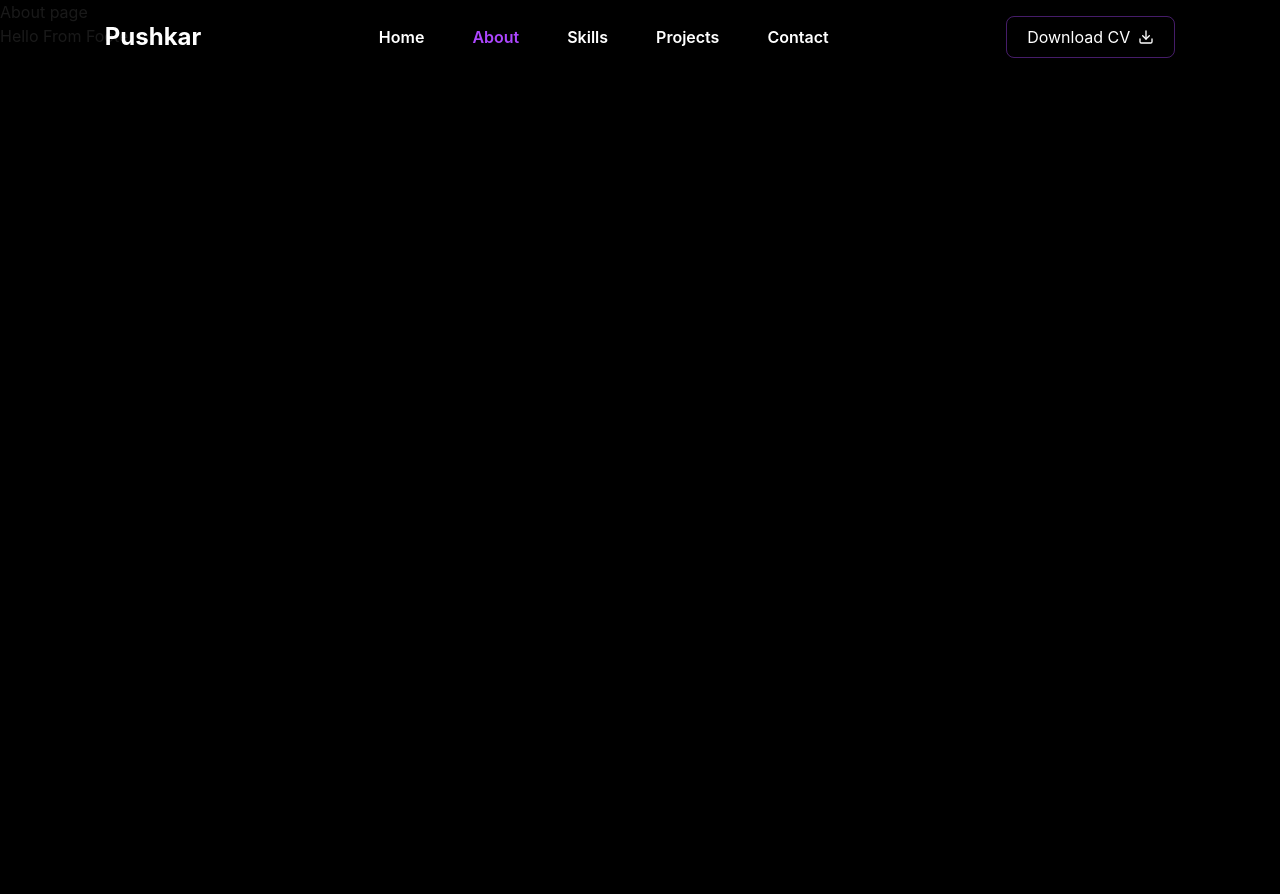
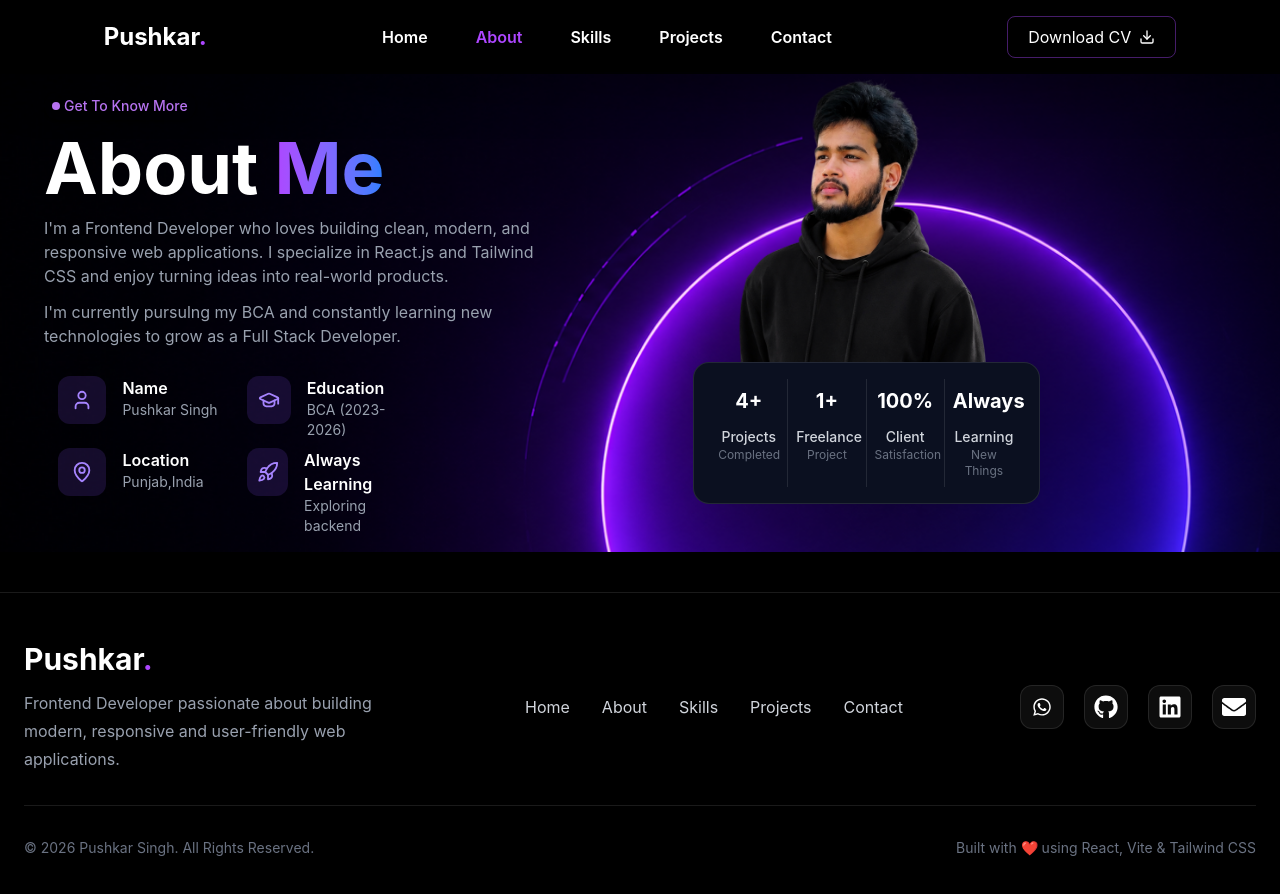
Before and after one commit to impushkr/portfolio, a React (Vite) app: page /about in a window 1280 px wide. Shown: the top 894 px of the page. Before the commit the page ends 800 px from the top, so only its background shows below. Built offline with nearby package versions, Linux system fonts and the light colour scheme.

Commit message:
about page updated

```diff
--- a/src/components/About.jsx
+++ /dev/null
@@ -1,8 +0,0 @@
-
-
-
-export default function About(){
-    return(<>
-    <h1>About page</h1>
-    </>)
-}
--- a/src/components/Footer.jsx
+++ b/src/components/Footer.jsx
@@ -1,8 +1,105 @@
+import { FaWhatsapp, FaGithub, FaLinkedin, FaEnvelope } from "react-icons/fa";
 
+const Footer = () => {
+  return (
+    <footer className="border-t border-white/10 mt-10 ">
+      <div className="max-w-7xl mx-auto px-6 py-12">
+        {/* Top */}
+        <div className="flex flex-col md:flex-row justify-between items-center gap-10">
+          {/* Left */}
+          <div>
+            <h2 className="text-3xl font-bold">
+              Pushkar
+              <span className="text-purple-500">.</span>
+            </h2>
 
-export default function Footer(){
-    return(<>
+            <p className="text-gray-400 mt-3 max-w-sm leading-7">
+              Frontend Developer passionate about building modern, responsive
+              and user-friendly web applications.
+            </p>
+          </div>
 
-    <h1>Hello From Footer</h1>
-    </>)
-}
+          {/* Navigation */}
+          <ul className="flex flex-wrap justify-center gap-8 text-gray-300">
+            <li>
+              <a href="/" className="hover:text-purple-400 transition">
+                Home
+              </a>
+            </li>
+
+            <li>
+              <a href="/about" className="hover:text-purple-400 transition">
+                About
+              </a>
+            </li>
+
+            <li>
+              <a href="/skills" className="hover:text-purple-400 transition">
+                Skills
+              </a>
+            </li>
+
+            <li>
+              <a href="/projects" className="hover:text-purple-400 transition">
+                Projects
+              </a>
+            </li>
+
+            <li>
+              <a href="/contact" className="hover:text-purple-400 transition">
+                Contact
+              </a>
+            </li>
+          </ul>
+
+          {/* Socials */}
+          <div className="flex gap-5 text-2xl">
+            <a
+              href="https:/wa.me/+916239799932"
+              className="w-11 h-11 rounded-xl bg-white/5 border border-white/10 flex justify-center items-center hover:bg-purple-600 transition"
+            >
+              <FaWhatsapp className="md:size-4 xl:size-5" />
+            </a>
+
+            <a
+              href="https://github.com/impushkr"
+              className="w-11 h-11 rounded-xl bg-white/5 border border-white/10 flex justify-center items-center hover:bg-purple-600 transition"
+            >
+              <FaGithub />
+            </a>
+
+            <a
+              href="https://linkedin.com/in/pushkar-singh-2572542b1"
+              className="w-11 h-11 rounded-xl bg-white/5 border border-white/10 flex justify-center items-center hover:bg-purple-600 transition"
+            >
+              <FaLinkedin />
+            </a>
+
+            <a
+              href="mailto:pushkar-singh@zohomail.in"
+              className="w-11 h-11 rounded-xl bg-white/5 border border-white/10 flex justify-center items-center hover:bg-purple-600 transition"
+            >
+              <FaEnvelope />
+            </a>
+          </div>
+        </div>
+
+        {/* Divider */}
+
+        <div className="h-px bg-white/10 my-8"></div>
+
+        {/* Bottom */}
+
+        <div className="flex flex-col md:flex-row justify-between items-center gap-4 text-gray-500 text-sm">
+          <p>
+            © {new Date().getFullYear()} Pushkar Singh. All Rights Reserved.
+          </p>
+
+          <p>Built with ❤️ using React, Vite & Tailwind CSS</p>
+        </div>
+      </div>
+    </footer>
+  );
+};
+
+export default Footer;
--- a/src/components/Hero.jsx
+++ b/src/components/Hero.jsx
@@ -53,11 +53,11 @@ export default function Hero() {
                 Contact Me <FiMail className="size-5 md:size-4 lg:size-5 " />
               </a>
             </div>
-            <div className="flex justify-center gap-5 pl-3 xl:w-[12vw] mt-2 lg:pl-7 xl:pr-14">
+            {/* <div className="flex justify-center gap-5 pl-3 xl:w-[12vw] mt-2 lg:pl-7 xl:pr-14">
               <a href="https:/wa.me/+916239799932"><FaWhatsapp className="md:size-4 xl:size-5"/></a>
               <a href="https://linkedin.com/in/impushkar"><FaLinkedin className="size-5 md:size-4 xl:size-5"/></a>
               <a href="https://github.com/impushkr"><FaGithub className="md:size-4 xl:size-5"/></a>
-            </div>
+            </div> */}
           </div>
         </div>
 
@@ -96,11 +96,11 @@ export default function Hero() {
                 Contact Me <FiMail className="size-5" />
               </a>
             </div>
-            <div className="flex justify-center gap-5 pl-3 w-[90vw] mt-2">
+            {/* <div className="flex justify-center gap-5 pl-3 w-[90vw] mt-2">
               <a href="https:/wa.me/+916239799932"><FaWhatsapp className="size-5"/></a>
               <a href="https://linkedin.com/in/impushkar"><FaLinkedin className="size-5"/></a>
               <a href="https://github.com/impushkr"><FaGithub className="size-5"/></a>
-            </div>
+            </div> */}
           </div>
       </section>
     </>
--- a/src/components/Navbar.jsx
+++ b/src/components/Navbar.jsx
@@ -17,7 +17,10 @@ export default function Navbar() {
     <>
       <header className="p-4 fixed top-0 z-50 w-full bg-black/90  shadow-2xl">
         <nav className="flex justify-between md:justify-around items-center">
-          <h1 className="font-bold text-2xl">Pushkar</h1>
+          <h2 className="text-2xl font-bold">
+              Pushkar
+              <span className="text-purple-500">.</span>
+            </h2>
           <ul className="hidden md:flex md:gap-5 lg:gap-10 xl:gap-12">
             {navLinks.map((link) => (
               <li key={link.path}>
--- a/src/main.jsx
+++ b/src/main.jsx
@@ -3,10 +3,10 @@ import { createRoot } from 'react-dom/client'
 import './index.css'
 import App from './App.jsx'
 import Navbar from './components/Navbar.jsx'
-import About from './components/About.jsx'
-import Skills from "./components/Skills";
+import About from './pages/About.jsx'
+import Skills from "./pages/Skills";
 import Projects from "./components/ProjectCard.jsx";
-import Contact from "./components/Contact";
+import Contact from "./pages/Contact";
 import Footer from "./components/Footer";
 import Home from "./pages/Home.jsx"
 
--- /dev/null
+++ b/src/pages/About.jsx
@@ -0,0 +1,173 @@
+import { Link } from "react-router-dom";
+import { FaLinkedin, FaGithub, FaWhatsapp } from "react-icons/fa";
+import { User, MapPin, GraduationCap, Briefcase, Rocket } from "lucide-react";
+
+export default function About() {
+  const highlights = [
+    {
+      id: 1,
+      icon: User,
+      title: "Name",
+      subtitle: "Pushkar Singh",
+    },
+    {
+      id: 2,
+      icon: GraduationCap,
+      title: "Education",
+      subtitle: "BCA (2023-2026)",
+    },
+    {
+      id: 3,
+      icon: MapPin,
+      title: "Location",
+      subtitle: "Punjab,India",
+    },
+    {
+      id: 4,
+      icon: Rocket,
+      title: "Always Learning",
+      subtitle: "Exploring backend",
+    },
+  ];
+
+  const stats = [
+    {
+      id: 1,
+      number: "4+",
+      title: "Projects",
+      subtitle: "Completed",
+    },
+    {
+      id: 2,
+      number: "1+",
+      title: "Freelance",
+      subtitle: "Project",
+    },
+    {
+      id: 3,
+      number: "100%",
+      title: "Client",
+      subtitle: "Satisfaction",
+    },
+    {
+      id: 4,
+      number: "Always",
+      title: "Learning",
+      subtitle: "New Things",
+    },
+  ];
+
+  return (
+    <>
+      <section>
+        <div className="block min-w-full md:h-[45vh] xl:h-[60vh] overflow-hidden relative mt-18 ">
+          <img
+            src="src/assets/Hero.png"
+            alt="Hero"
+            className="hidden md:block absolute w-full h-full object-cover"
+          />
+          {/* <img
+            src="src/assets/My.png"
+            alt="My Picture"
+            className="hidden md:block absolute right-5 lg:right-10 xl:right-60 bottom-20 h-[35vh] xl:h-[50vh]"
+          /> */}
+          <div className="hidden md:block absolute right-5 lg:right-10 xl:right-60 bottom-20">
+            <img
+            src="src/assets/My.png"
+            alt="My Picture"
+            className=" h-[35vh] xl:h-[50vh] relative"
+          />
+          <div className="grid grid-cols-2 md:grid-cols-4 rounded-2xl border border-white/10 bg-[#0B1020] overflow-hidden absolute md:bottom-[-4vh] lg:bottom-[-1vw] xl:bottom-[-4vh] p-4 right-0 lg:left-8 xl:left-5 md:w-[50vw] lg:w-auto">
+            {stats.map((item, index) => (
+              <div
+                key={item.id}
+                className={`p-2 text-center ${
+                  index !== stats.length - 1 ? "border-r border-white/10" : ""
+                }`}
+              >
+                <h2 className="text-xl font-bold text-white">{item.number}</h2>
+
+                <p className="mt-3 text-gray-300 text-sm font-medium">{item.title}</p>
+
+                <p className="text-gray-500 text-xs">{item.subtitle}</p>
+              </div>
+            ))}
+          </div>
+          </div>
+          <div className="md:absolute overflow-hidden items-start top-5 lg:top-20 xl:top-5 mx-3 md:left-5 lg:left-8 flex flex-col gap-2 lg:gap-3">
+            <div className="flex items-center space-x-1 px-2 py-1 shadow  md:text-xs xl:text-sm rounded-3xl">
+              <span className="w-2 h-2 rounded-full bg-purple-400"></span>
+              <span className="text-purple-400 font-medium">
+                Get To Know More
+              </span>
+            </div>
+            <div className="space-x-4">
+              <span className="text-5xl md:text-4xl lg:text-5xl xl:text-7xl font-bold">
+                About
+              </span>
+              <span className="text-5xl md:text-4xl lg:text-5xl xl:text-7xl font-bold bg-gradient-to-r from-purple-500 to-blue-500 bg-clip-text text-transparent">
+                Me
+              </span>
+            </div>
+            <h3 className="md:w-[46vw] lg:w-[40vw] text-gray-400 md:text-xs lg:text-sm xl:text-base">
+              I'm a Frontend Developer who loves building clean, modern, and
+              responsive web applications. I specialize in React.js and Tailwind
+              CSS and enjoy turning ideas into real-world products.
+            </h3>
+            <h3 className="md:w-[46vw] lg:w-[40vw] text-gray-400 md:text-xs lg:text-sm xl:text-base">
+              I'm currently pursulng my BCA and constantly learning new
+              technologies to grow as a Full Stack Developer.
+            </h3>
+
+            <div className="py-4 rounded-2xl flex flex-wrap gap-2 flex-col md:flex-row md:justify-evenly w-full md:w-[52vw] lg:w-[40vw] xl:w-[30vw]">
+              {highlights.map((item) => {
+                const Icon = item.icon;
+
+                return (
+                  <div
+                    key={item.id}
+                    className="flex gap-4 w-auto p-2 md:p-0 md:w-[25vw] lg:w-[19vw] xl:w-[13vw]"
+                  >
+                    <div className="w-12 h-12 rounded-xl bg-violet-500/15 flex items-center justify-center">
+                      <Icon size={22} className="text-violet-400" />
+                    </div>
+
+                    <div>
+                      <h3 className="font-semibold">{item.title}</h3>
+                      <p className="text-sm text-gray-400">{item.subtitle}</p>
+                    </div>
+                  </div>
+                );
+              })}
+            </div>
+
+            <div className="w-full md:w-auto flex justify-center">
+              <Link to={"/contact"}>
+                <button className="rounded-2xl font-semibold bg-gradient-to-r from-purple-900 to-blue-500 text-center flex justify-center gap-3 items-center px-30 py-3 md:px-3 md:py-3 xl:py-2  md:text-xs lg:text-base xl:text-lg  md:w-[15vw] xl:w-[11vw]">
+                  Let's Connect »
+                </button>
+              </Link>
+            </div>
+          </div>
+
+          {/* <div className="grid grid-cols-2 md:grid-cols-4 rounded-2xl border border-white/10 bg-[#0B1020] overflow-hidden absolute right-40 bottom-10 p-4">
+            {stats.map((item, index) => (
+              <div
+                key={item.id}
+                className={`p-4 text-center ${
+                  index !== stats.length - 1 ? "border-r border-white/10" : ""
+                }`}
+              >
+                <h2 className="text-2xl font-bold text-white">{item.number}</h2>
+
+                <p className="mt-3 text-gray-300 font-medium">{item.title}</p>
+
+                <p className="text-gray-500">{item.subtitle}</p>
+              </div>
+            ))}
+          </div> */}
+        </div>
+      </section>
+    </>
+  );
+}
```
Also changed, not shown: src/components/ProjectCard.jsx (+10 -8 lines), src/pages/Contact.jsx (renamed from src/components/Contact.jsx), src/pages/Skills.jsx (renamed from src/components/Skills.jsx).
